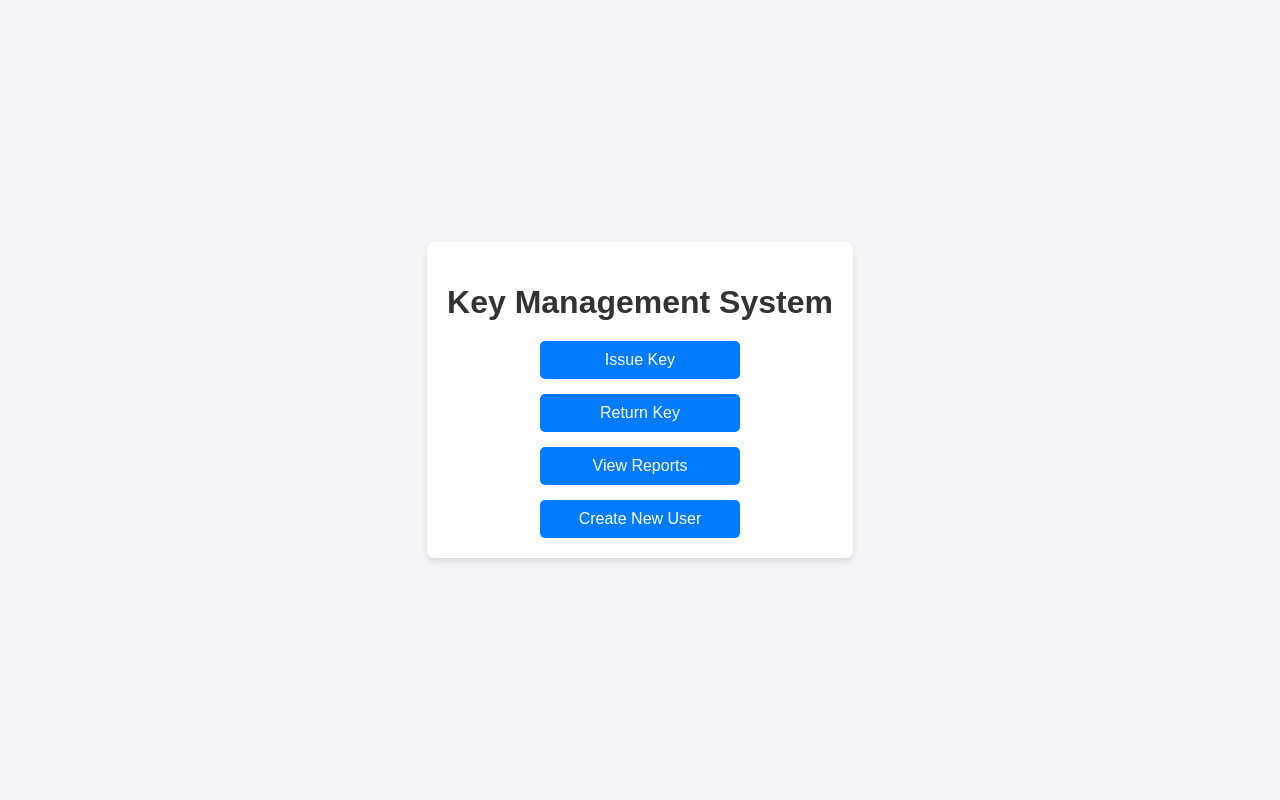
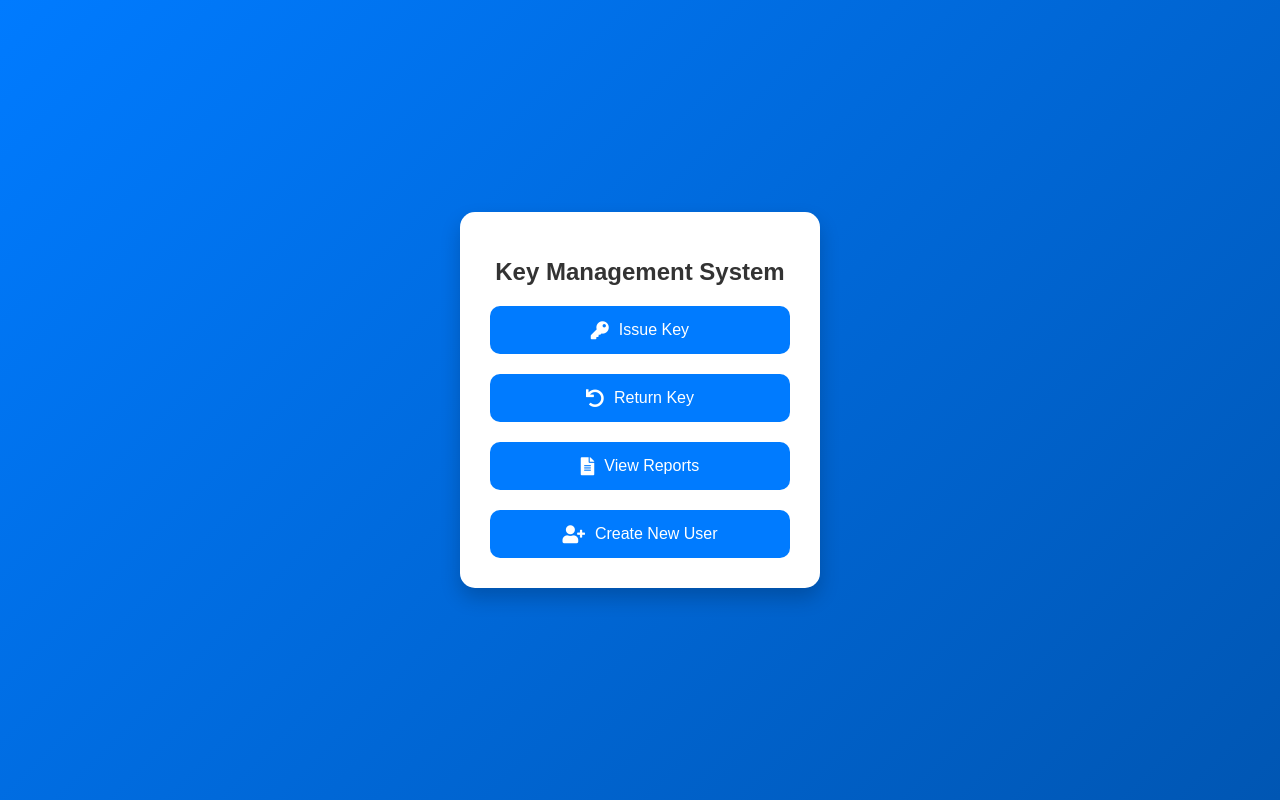
Before and after one commit to yuri1602/Key_Manager, a Django app: page / in a window 1280 px wide. Run offline with Django 5.2, Linux system fonts and the light colour scheme.

Commit message:
Update main_page.html

```diff
--- a/keys/templates/keys/main_page.html
+++ b/keys/templates/keys/main_page.html
@@ -5,65 +5,107 @@
     <meta name="viewport" content="width=device-width, initial-scale=1.0">
     <title>Main Page</title>
     <style>
+        /* Основен стил */
         body {
-            font-family: Arial, sans-serif;
-            background-color: #f4f4f9;
+            font-family: 'Arial', sans-serif;
+            margin: 0;
+            padding: 0;
             display: flex;
             justify-content: center;
             align-items: center;
             height: 100vh;
-            margin: 0;
+            background: linear-gradient(135deg, #007BFF, #0056b3);
+            color: #fff;
         }
+
+        /* Контейнер */
         .container {
             text-align: center;
             background: #fff;
-            padding: 20px;
-            border-radius: 8px;
-            box-shadow: 0 4px 6px rgba(0, 0, 0, 0.1);
+            padding: 30px;
+            border-radius: 15px;
+            box-shadow: 0 10px 20px rgba(0, 0, 0, 0.2);
+            width: 300px;
         }
+
+        /* Заглавие */
         h1 {
+            font-size: 24px;
             margin-bottom: 20px;
             color: #333;
         }
+
+        /* Меню бутони */
         .menu {
             display: flex;
             flex-direction: column;
-            gap: 15px;
+            gap: 20px;
         }
+
         .menu a {
             text-decoration: none;
         }
+
         .menu button {
-            width: 200px;
-            padding: 10px;
+            width: 100%;
+            padding: 15px;
             background-color: #007BFF;
-            color: white;
+            color: #fff;
             border: none;
-            border-radius: 5px;
+            border-radius: 10px;
+            font-size: 16px;
             cursor: pointer;
-            font-size: 16px;
-            transition: background-color 0.3s;
+            transition: all 0.3s ease;
+            display: flex;
+            align-items: center;
+            justify-content: center;
+            gap: 10px;
         }
+
         .menu button:hover {
             background-color: #0056b3;
+            transform: scale(1.05);
+        }
+
+        /* Икони */
+        .menu button .icon {
+            font-size: 18px;
+        }
+
+        /* Анимация */
+        @keyframes fadeIn {
+            from {
+                opacity: 0;
+                transform: translateY(-20px);
+            }
+            to {
+                opacity: 1;
+                transform: translateY(0);
+            }
+        }
+
+        .container {
+            animation: fadeIn 1s ease-in-out;
         }
     </style>
+    <!-- Включваме икони от Font Awesome -->
+    <link href="https://cdnjs.cloudflare.com/ajax/libs/font-awesome/5.15.4/css/all.min.css" rel="stylesheet">
 </head>
 <body>
     <div class="container">
         <h1>Key Management System</h1>
         <div class="menu">
             <a href="{% url 'issue_key' %}">
-                <button>Issue Key</button>
+                <button><i class="fas fa-key icon"></i> Issue Key</button>
             </a>
             <a href="{% url 'return_key' %}">
-                <button>Return Key</button>
+                <button><i class="fas fa-undo icon"></i> Return Key</button>
             </a>
             <a href="{% url 'view_reports' %}">
-                <button>View Reports</button>
+                <button><i class="fas fa-file-alt icon"></i> View Reports</button>
             </a>
             <a href="{% url 'create_user' %}">
-                <button>Create New User</button>
+                <button><i class="fas fa-user-plus icon"></i> Create New User</button>
             </a>
         </div>
     </div>
```
